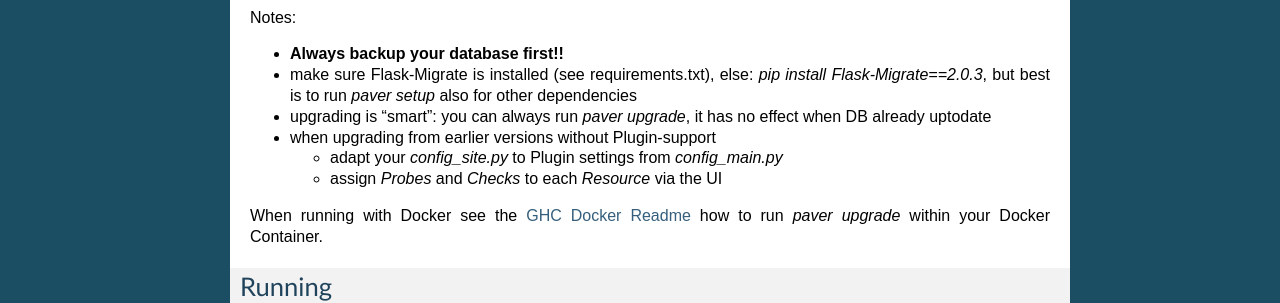
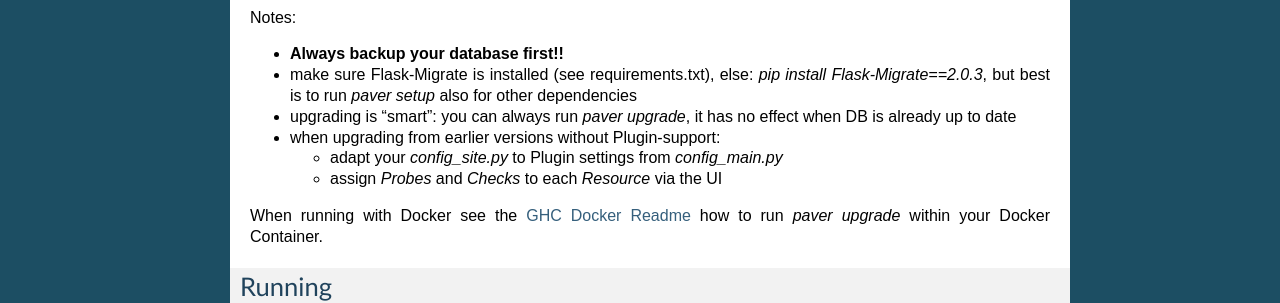
Before and after one commit to geopython/GeoHealthCheck, a Sphinx documentation site: the page built from docs/install.rst, in a window 1280 px wide. Shown: the part 1584-1887 px from the top of the page. Built offline with Sphinx 7.4.7, drawn with Linux system fonts in a browser that asks for light colours.

Commit message:
Update install.rst
Minor grammatical changes

```diff
--- a/docs/install.rst
+++ b/docs/install.rst
@@ -106,8 +106,8 @@ Notes:
 
 * **Always backup your database first!!**
 * make sure Flask-Migrate is installed (see requirements.txt), else:  `pip install Flask-Migrate==2.0.3`, but best is to run `paver setup` also for other dependencies
-* upgrading is "smart": you can always run `paver upgrade`, it has no effect when DB already uptodate
-* when upgrading from earlier versions without Plugin-support
+* upgrading is "smart": you can always run `paver upgrade`, it has no effect when DB is already up to date
+* when upgrading from earlier versions without Plugin-support:
 
   - adapt your `config_site.py` to Plugin settings from `config_main.py`
   - assign `Probes` and `Checks` to each `Resource` via the UI
```
